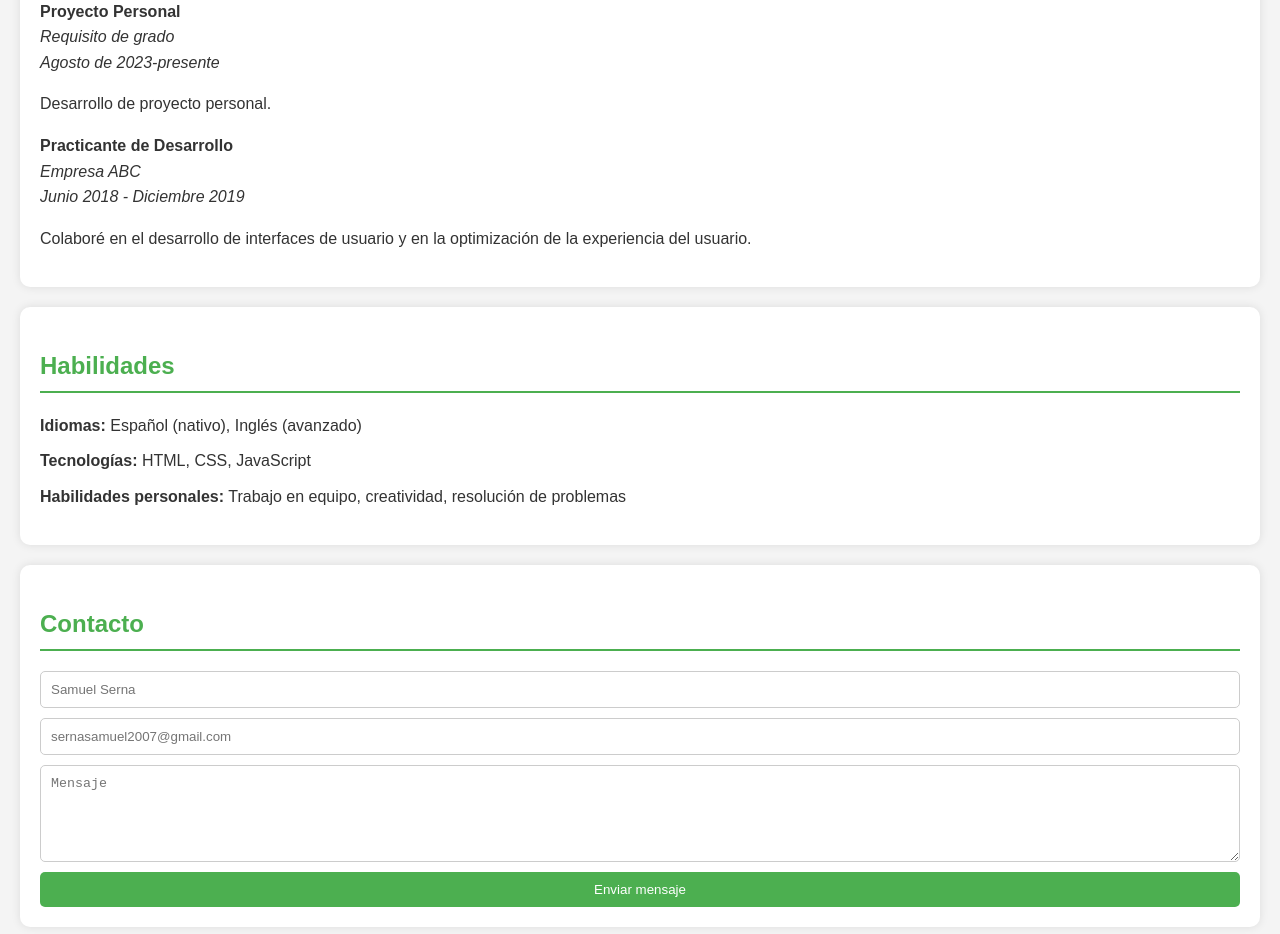
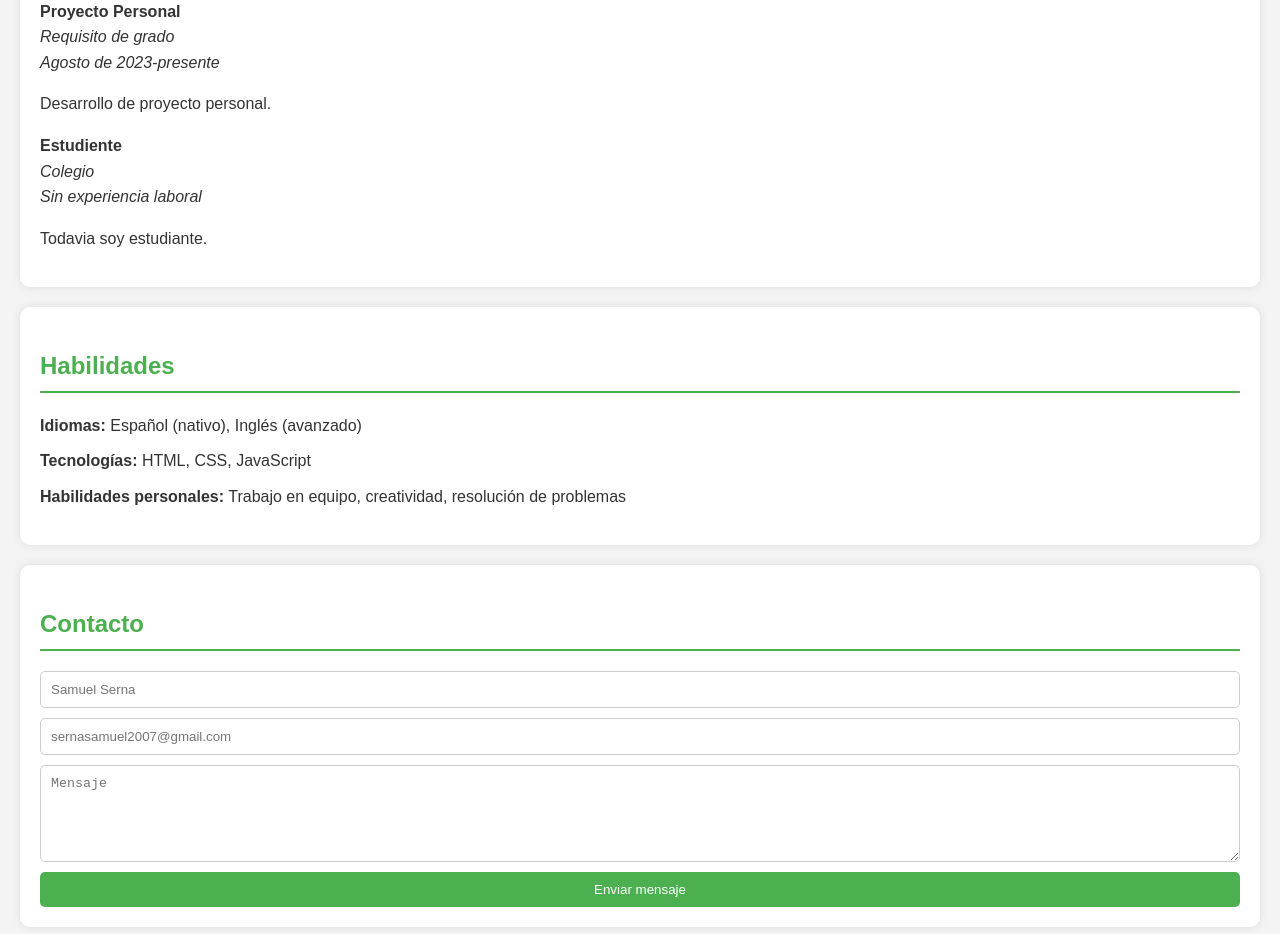
Before and after one commit to Serna2007/Serna2007.github.io, a plain HTML site: page index.html in a window 1280 px wide. Shown: the part 1279-2213 px from the top of the page. Drawn offline with Linux system fonts and the light colour scheme.

Commit message:
Update index.html

```diff
--- a/index.html
+++ b/index.html
@@ -131,10 +131,10 @@
                 <p>Desarrollo de proyecto personal.</p>
             </li>
             <li>
-                <strong>Practicante de Desarrollo</strong><br>
-                <em>Empresa ABC</em><br>
-                <em>Junio 2018 - Diciembre 2019</em><br>
-                <p>Colaboré en el desarrollo de interfaces de usuario y en la optimización de la experiencia del usuario.</p>
+                <strong>Estudiente</strong><br>
+                <em>Colegio</em><br>
+                <em>Sin experiencia laboral</em><br>
+                <p>Todavia soy estudiante.</p>
             </li>
         </ul>
     </section>
```
